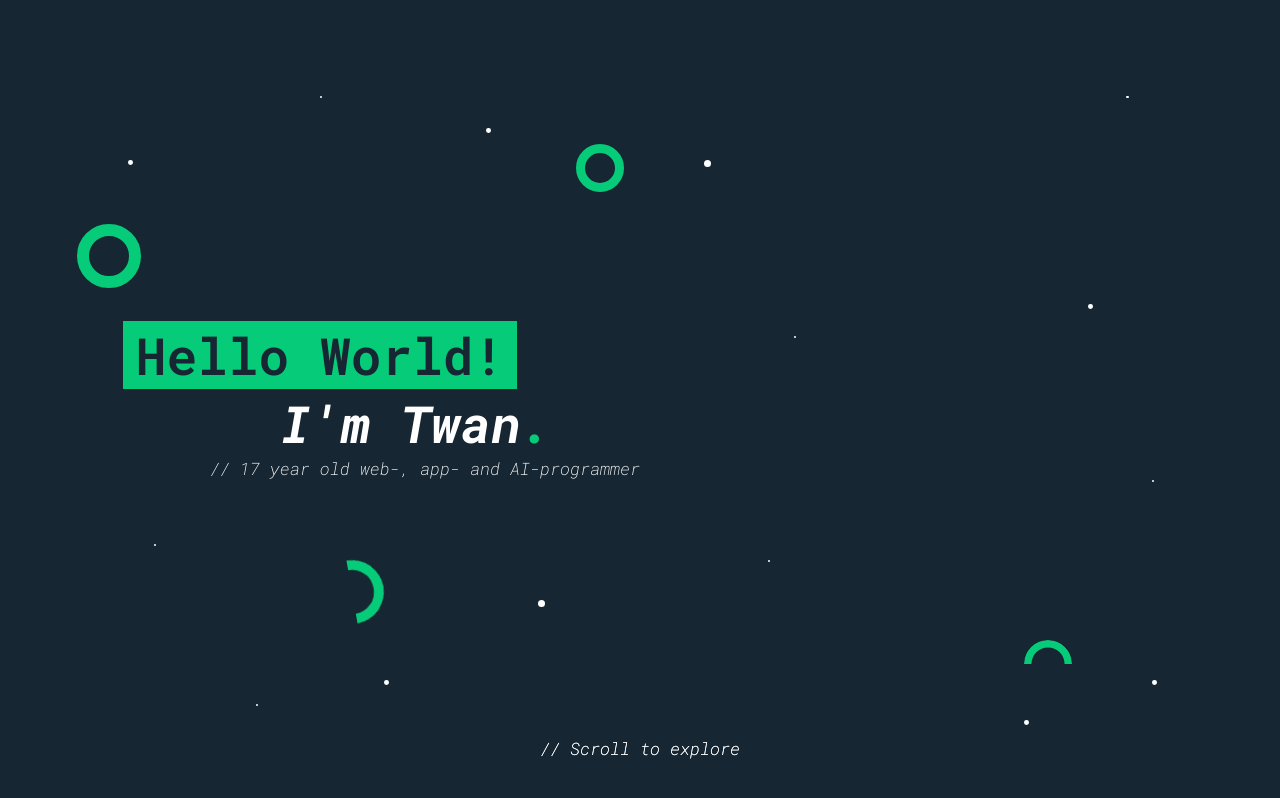
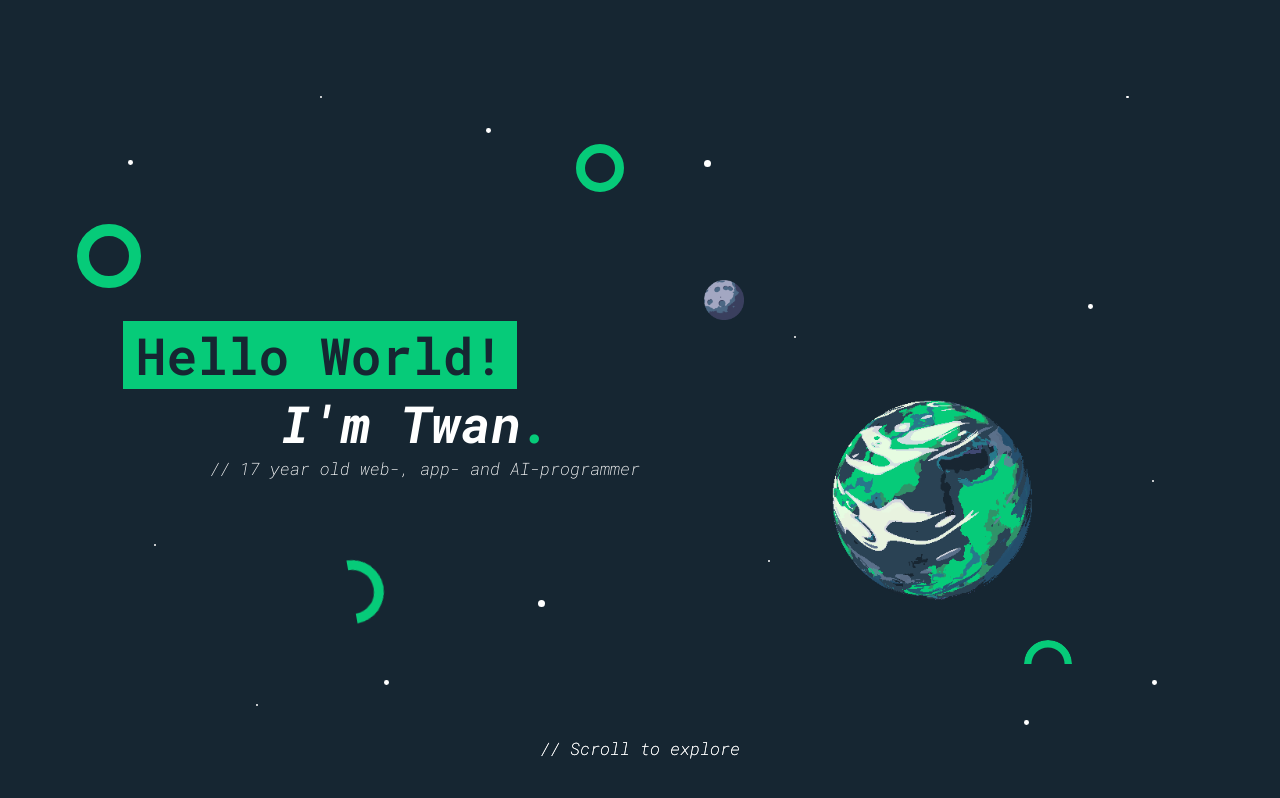
Before and after one commit to Twan-Reijinga/portfolio-site, a SvelteKit app: page / in a window 1280 px wide. Built offline with nearby package versions, Linux system fonts and the light colour scheme.

Commit message:
add earth and moon to SpaceObject.svelte

```diff
--- a/src/routes/SpaceBackground.svelte
+++ b/src/routes/SpaceBackground.svelte
@@ -1,4 +1,5 @@
 <script lang="ts">
+	import SpaceObjects from './SpaceObjects.svelte';
 	interface Dot {
 		size: 'small' | 'medium' | 'large';
 		x: number;
@@ -58,6 +59,7 @@
 		/>
 	{/each}
 </div>
+<SpaceObjects />
 
 <style>
 	.dots * {
--- /dev/null
+++ b/src/routes/SpaceObjects.svelte
@@ -0,0 +1,23 @@
+<div class="world" />
+<div class="moon" />
+
+<style>
+	.world,
+	.moon {
+		position: fixed;
+		background-size: contain;
+		background-repeat: no-repeat;
+	}
+	.world {
+		background-image: url('$lib/assets/images/world.gif');
+		width: 25%;
+		height: 25%;
+		margin: 50vh 0 0 65%;
+	}
+	.moon {
+		background-image: url('$lib/assets/images/moon.gif');
+		width: 5%;
+		height: 5%;
+		margin: 35vh 0 0 55%;
+	}
+</style>
```
Also changed, not shown: src/lib/assets/images/moon.gif (added), src/lib/assets/images/world.gif (added).
